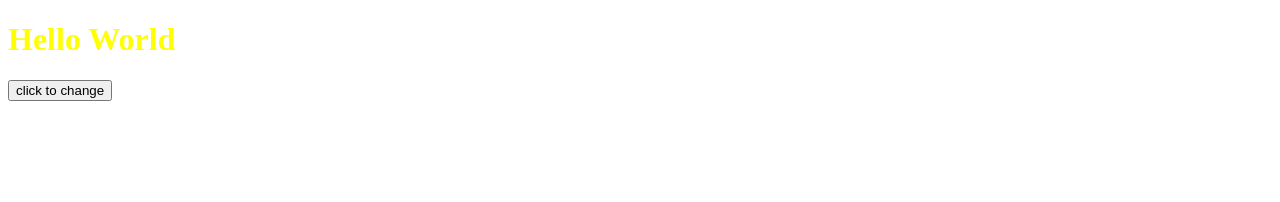
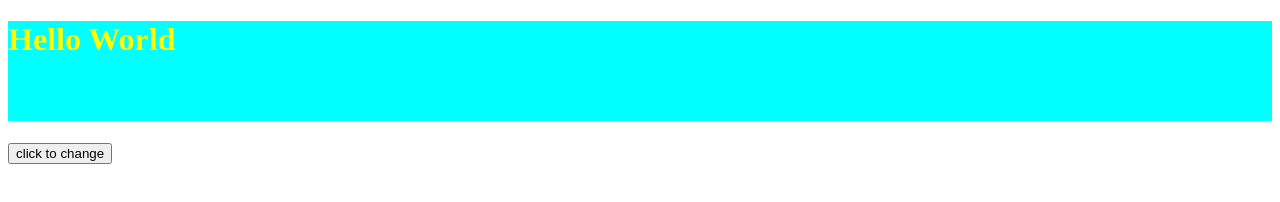
Before and after one commit to Abdul-Rehman-Memon/practice-repo, a plain HTML site: page index.html in a window 1280 px wide. Drawn offline with Linux system fonts and the light colour scheme.

Commit message:
third commit

```diff
--- a/index.html
+++ b/index.html
@@ -9,7 +9,7 @@
 </head>
 <body>
     <h1 id="heading" > Hello World </h1>
-    <button onclick="change()" > click to change </button>
+    <button id="btn" > click to change </button>
 </body>
 <script src="script.js" ></script>
 </html>
--- a/script.js
+++ b/script.js
@@ -1,3 +1,4 @@
 const change = () =>{
-     document.querySelector('#heading').innerText = 'Hello World Clicked'
+    document.querySelector('#heading').innerText = 'Hello World Clicked'
 }
+document.querySelector('#btn').addEventListener('click', change)
--- a/style.css
+++ b/style.css
@@ -1,4 +1,7 @@
 /* new hello */
 h1{
     color: yellow;
+    background-color: aqua;
+    height: 100px;
+
 }
```
